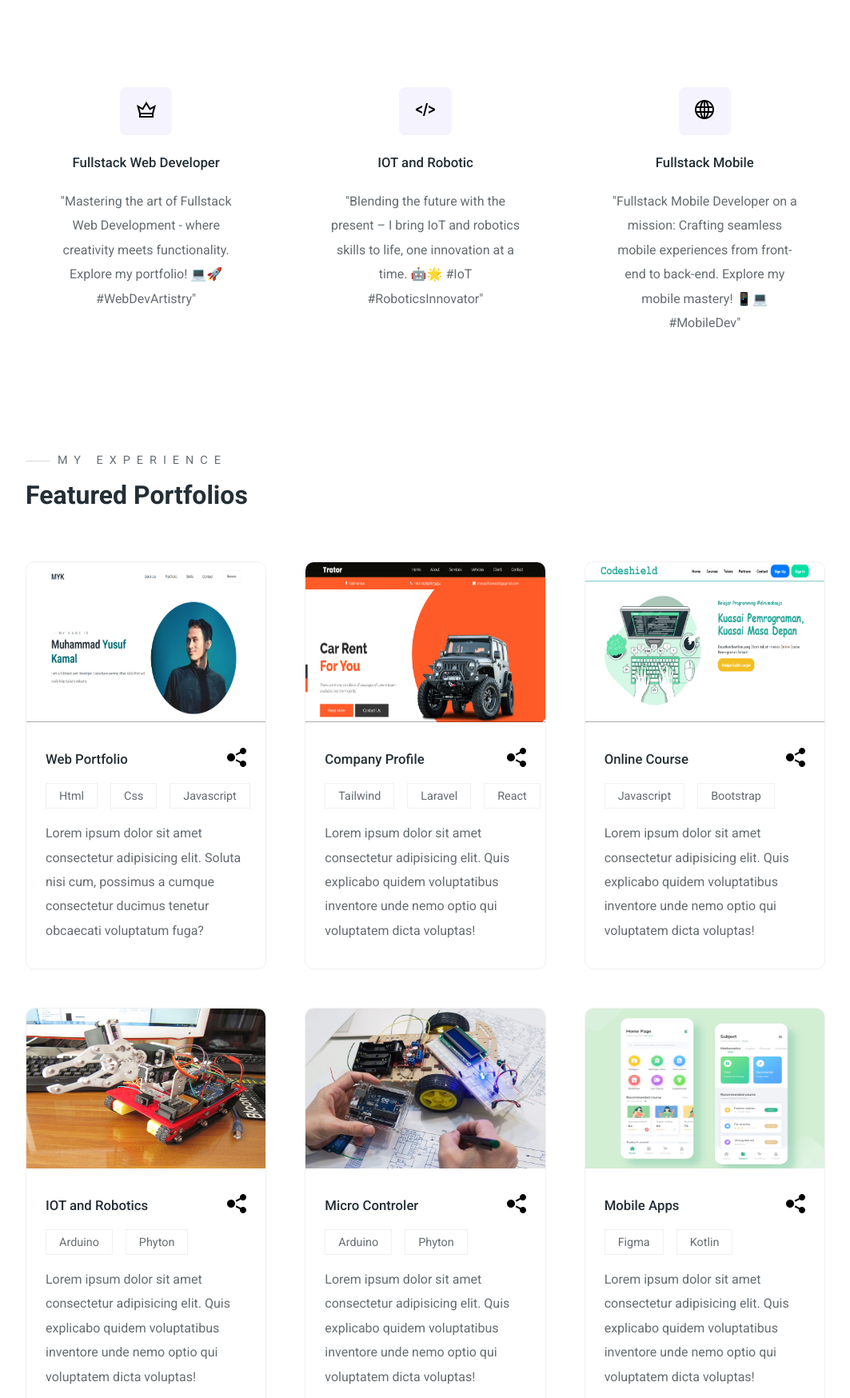
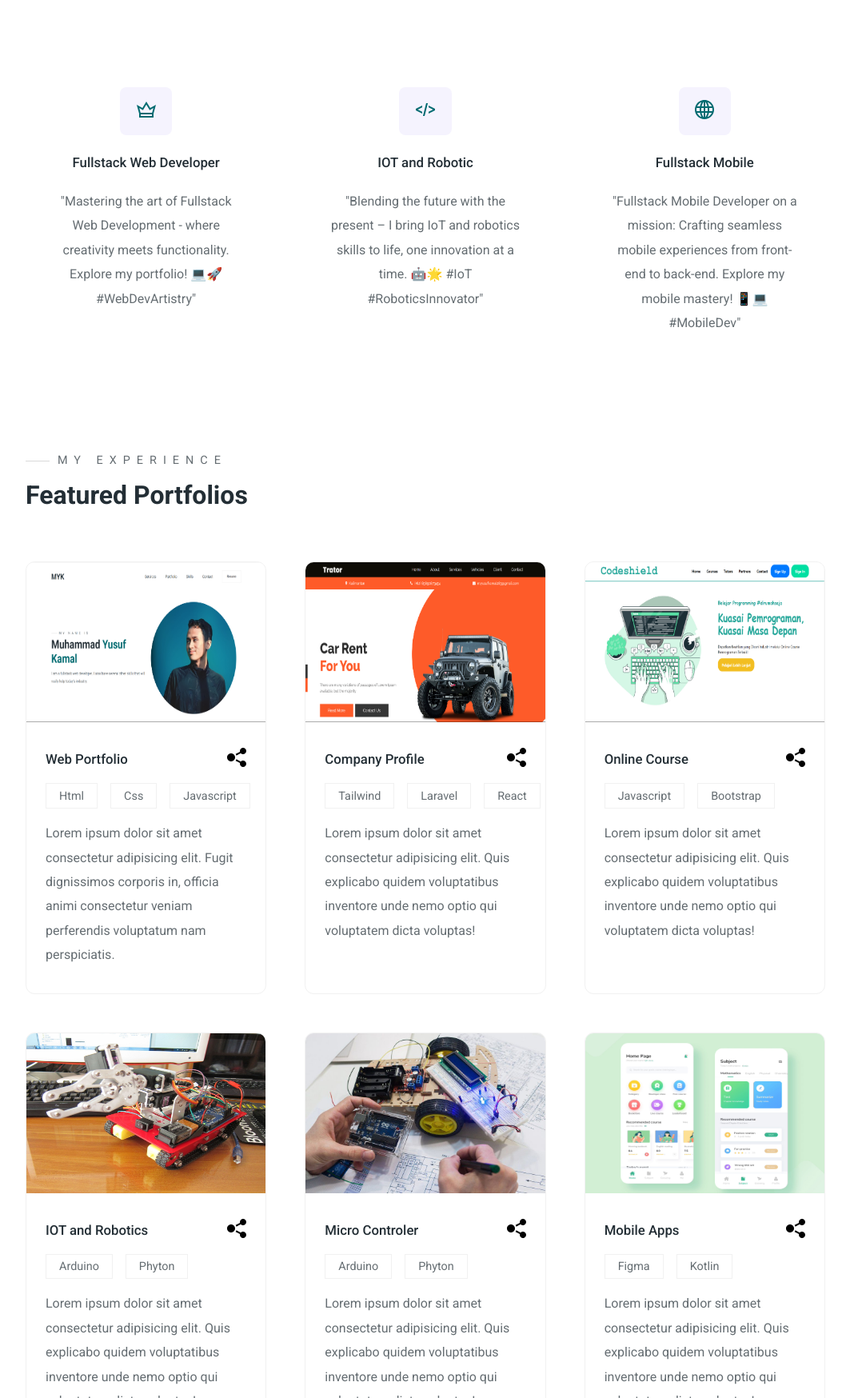
Before and after one commit to Yusufkamal02/Portfolio-Yusuf, a plain HTML site: page index.html in a window 1280 px wide. Shown: the part 887-2635 px from the top of the page at 80% size, without its empty margins (108-1171 px from the left). Drawn offline with Linux system fonts and the light colour scheme.

Commit message:
update Portfolio-Yusuf

```diff
--- a/index.html
+++ b/index.html
@@ -64,7 +64,13 @@
                 <!-- Service 1 -->
                 <div class="service">
                     <div class="service-icon">
-                        <img src="images/iconmonstr-crown-2 (1).svg" alt="">
+                        <svg
+                        xmlns="http://www.w3.org/2000/svg"
+                        width="24"
+                        height="24"
+                        viewBox="0 0 24 24">
+                        <path d="M16.896 10l-4.896-8-4.896 8-7.104-4 3 11v5h18v-5l3-11-7.104 4zm-11.896 10v-2h14v2h-14zm14.2-4h-14.4l-1.612-5.909 4.615 2.598 4.197-6.857 4.197 6.857 4.615-2.598-1.612 5.909z"/>
+                        </svg>
                     </div>
                     <h4>Fullstack Web Developer</h4>
                     <p>"Mastering the art of Fullstack Web Development - where creativity meets functionality. Explore my portfolio! 💻🚀 #WebDevArtistry"</p>
@@ -73,7 +79,13 @@
                 <!-- Service 2 -->
                 <div class="service">
                     <div class="service-icon">
-                        <img src="images/iconmonstr-code-2 (1).svg" alt="">
+                        <svg
+                        xmlns="http://www.w3.org/2000/svg"
+                        width="24"
+                        height="24"
+                        viewBox="0 0 24 24">
+                        <path d="M24 10.935v2.131l-8 3.947v-2.23l5.64-2.783-5.64-2.79v-2.223l8 3.948zm-16 3.848l-5.64-2.783 5.64-2.79v-2.223l-8 3.948v2.131l8 3.947v-2.23zm7.047-10.783h-2.078l-4.011 16h2.073l4.016-16z"/>
+                        </svg>
                     </div>
                     <h4>IOT and Robotic</h4>
                     <p>"Blending the future with the present – I bring IoT and robotics skills to life, one innovation at a time. 🤖🌟 #IoT #RoboticsInnovator"</p>
@@ -82,7 +94,13 @@
                 <!-- Service 3 -->
                 <div class="service">
                     <div class="service-icon">
-                        <img src="images/iconmonstr-globe-1.svg" alt="">
+                        <svg
+                        xmlns="http://www.w3.org/2000/svg"
+                        width="24"
+                        height="24"
+                        viewBox="0 0 24 24">
+                        <path d="M12 0c-6.627 0-12 5.373-12 12s5.373 12 12 12 12-5.373 12-12-5.373-12-12-12zm10 12c0 .685-.07 1.354-.202 2h-3.853c.121-1.283.129-2.621 0-4h3.853c.132.646.202 1.315.202 2zm-.841-4h-3.5c-.383-1.96-1.052-3.751-1.948-5.278 2.435.977 4.397 2.882 5.448 5.278zm-5.554 0h-2.605v-5.658c1.215 1.46 2.117 3.41 2.605 5.658zm-4.605-5.658v5.658h-2.605c.488-2.248 1.39-4.198 2.605-5.658zm0 7.658v4h-2.93c-.146-1.421-.146-2.577 0-4h2.93zm0 6v5.658c-1.215-1.46-2.117-3.41-2.605-5.658h2.605zm2 5.658v-5.658h2.605c-.488 2.248-1.39 4.198-2.605 5.658zm0-7.658v-4h2.93c.146 1.421.146 2.577 0 4h-2.93zm-4.711-11.278c-.896 1.527-1.565 3.318-1.948 5.278h-3.5c1.051-2.396 3.013-4.301 5.448-5.278zm-6.087 7.278h3.853c-.121 1.283-.129 2.621 0 4h-3.853c-.132-.646-.202-1.315-.202-2s.07-1.354.202-2zm.639 6h3.5c.383 1.96 1.052 3.751 1.948 5.278-2.435-.977-4.397-2.882-5.448-5.278zm12.87 5.278c.896-1.527 1.565-3.318 1.948-5.278h3.5c-1.051 2.396-3.013 4.301-5.448 5.278z"/>
+                        </svg>
                     </div>
                     <h4>Fullstack Mobile</h4>
                     <p>"Fullstack Mobile Developer on a mission: Crafting seamless mobile experiences from front-end to back-end. Explore my mobile mastery! 📱💻 #MobileDev"</p>
@@ -109,7 +127,8 @@
                         <div class="portfolio-title">
                             <h4>Web Portfolio</h4>
                             <a href="/" class="porfolio-link">
-                                <img src="images/iconmonstr-share-1.svg" alt="">
+                                <svg xmlns="http://www.w3.org/2000/svg" width="24" height="24" viewBox="0 0 24 24"><path d="M5 7c2.761 0 5 2.239 5 5s-2.239 5-5 5-5-2.239-5-5 2.239-5 5-5zm11.122 12.065c-.073.301-.122.611-.122.935 0 2.209 1.791 4 4 4s4-1.791 4-4-1.791-4-4-4c-1.165 0-2.204.506-2.935 1.301l-5.488-2.927c-.23.636-.549 1.229-.943 1.764l5.488 2.927zm7.878-15.065c0-2.209-1.791-4-4-4s-4 1.791-4 4c0 .324.049.634.122.935l-5.488 2.927c.395.535.713 1.127.943 1.764l5.488-2.927c.731.795 1.77 1.301 2.935 1.301 2.209 0 4-1.791 4-4z"/>
+                                </svg>
                             </a>
                         </div>
 
@@ -118,8 +137,10 @@
                             <div>Css</div>
                             <div>Javascript</div>
                         </div>
-                        <p>Lorem ipsum dolor sit amet consectetur adipisicing elit. Soluta nisi cum, possimus a cumque consectetur ducimus tenetur obcaecati voluptatum fuga?</p>
 
+                        <p>
+                            Lorem ipsum dolor sit amet consectetur adipisicing elit. Fugit dignissimos corporis in, officia animi consectetur veniam perferendis voluptatum nam perspiciatis.
+                        </p>
                     </div>
                 </div>
                 <!-- end of portfolio 1 -->
@@ -134,7 +155,8 @@
                         <div class="portfolio-title">
                             <h4>Company Profile</h4>
                             <a href="/" class="porfolio-link">
-                                <img src="images/iconmonstr-share-1.svg" alt="">
+                                <svg xmlns="http://www.w3.org/2000/svg" width="24" height="24" viewBox="0 0 24 24"><path d="M5 7c2.761 0 5 2.239 5 5s-2.239 5-5 5-5-2.239-5-5 2.239-5 5-5zm11.122 12.065c-.073.301-.122.611-.122.935 0 2.209 1.791 4 4 4s4-1.791 4-4-1.791-4-4-4c-1.165 0-2.204.506-2.935 1.301l-5.488-2.927c-.23.636-.549 1.229-.943 1.764l5.488 2.927zm7.878-15.065c0-2.209-1.791-4-4-4s-4 1.791-4 4c0 .324.049.634.122.935l-5.488 2.927c.395.535.713 1.127.943 1.764l5.488-2.927c.731.795 1.77 1.301 2.935 1.301 2.209 0 4-1.791 4-4z"/>
+                                </svg>
                             </a>
                         </div>
 
@@ -160,7 +182,8 @@
                         <div class="portfolio-title">
                             <h4>Online Course</h4>
                             <a href="/" class="porfolio-link">
-                                <img src="images/iconmonstr-share-1.svg" alt="">
+                                <svg xmlns="http://www.w3.org/2000/svg" width="24" height="24" viewBox="0 0 24 24"><path d="M5 7c2.761 0 5 2.239 5 5s-2.239 5-5 5-5-2.239-5-5 2.239-5 5-5zm11.122 12.065c-.073.301-.122.611-.122.935 0 2.209 1.791 4 4 4s4-1.791 4-4-1.791-4-4-4c-1.165 0-2.204.506-2.935 1.301l-5.488-2.927c-.23.636-.549 1.229-.943 1.764l5.488 2.927zm7.878-15.065c0-2.209-1.791-4-4-4s-4 1.791-4 4c0 .324.049.634.122.935l-5.488 2.927c.395.535.713 1.127.943 1.764l5.488-2.927c.731.795 1.77 1.301 2.935 1.301 2.209 0 4-1.791 4-4z"/>
+                                </svg>
                             </a>
                         </div>
 
@@ -185,7 +208,8 @@
                         <div class="portfolio-title">
                             <h4>IOT and Robotics</h4>
                             <a href="/" class="porfolio-link">
-                                <img src="images/iconmonstr-share-1.svg" alt="">
+                                <svg xmlns="http://www.w3.org/2000/svg" width="24" height="24" viewBox="0 0 24 24"><path d="M5 7c2.761 0 5 2.239 5 5s-2.239 5-5 5-5-2.239-5-5 2.239-5 5-5zm11.122 12.065c-.073.301-.122.611-.122.935 0 2.209 1.791 4 4 4s4-1.791 4-4-1.791-4-4-4c-1.165 0-2.204.506-2.935 1.301l-5.488-2.927c-.23.636-.549 1.229-.943 1.764l5.488 2.927zm7.878-15.065c0-2.209-1.791-4-4-4s-4 1.791-4 4c0 .324.049.634.122.935l-5.488 2.927c.395.535.713 1.127.943 1.764l5.488-2.927c.731.795 1.77 1.301 2.935 1.301 2.209 0 4-1.791 4-4z"/>
+                                </svg>
                             </a>
                         </div>
 
@@ -210,7 +234,8 @@
                         <div class="portfolio-title">
                             <h4>Micro Controler</h4>
                             <a href="/" class="porfolio-link">
-                                <img src="images/iconmonstr-share-1.svg" alt="">
+                                <svg xmlns="http://www.w3.org/2000/svg" width="24" height="24" viewBox="0 0 24 24"><path d="M5 7c2.761 0 5 2.239 5 5s-2.239 5-5 5-5-2.239-5-5 2.239-5 5-5zm11.122 12.065c-.073.301-.122.611-.122.935 0 2.209 1.791 4 4 4s4-1.791 4-4-1.791-4-4-4c-1.165 0-2.204.506-2.935 1.301l-5.488-2.927c-.23.636-.549 1.229-.943 1.764l5.488 2.927zm7.878-15.065c0-2.209-1.791-4-4-4s-4 1.791-4 4c0 .324.049.634.122.935l-5.488 2.927c.395.535.713 1.127.943 1.764l5.488-2.927c.731.795 1.77 1.301 2.935 1.301 2.209 0 4-1.791 4-4z"/>
+                                </svg>
                             </a>
                         </div>
 
@@ -235,7 +260,8 @@
                         <div class="portfolio-title">
                             <h4>Mobile Apps</h4>
                             <a href="/" class="porfolio-link">
-                                <img src="images/iconmonstr-share-1.svg" alt="">
+                                <svg xmlns="http://www.w3.org/2000/svg" width="24" height="24" viewBox="0 0 24 24"><path d="M5 7c2.761 0 5 2.239 5 5s-2.239 5-5 5-5-2.239-5-5 2.239-5 5-5zm11.122 12.065c-.073.301-.122.611-.122.935 0 2.209 1.791 4 4 4s4-1.791 4-4-1.791-4-4-4c-1.165 0-2.204.506-2.935 1.301l-5.488-2.927c-.23.636-.549 1.229-.943 1.764l5.488 2.927zm7.878-15.065c0-2.209-1.791-4-4-4s-4 1.791-4 4c0 .324.049.634.122.935l-5.488 2.927c.395.535.713 1.127.943 1.764l5.488-2.927c.731.795 1.77 1.301 2.935 1.301 2.209 0 4-1.791 4-4z"/>
+                                </svg>
                             </a>
                         </div>
 
```
